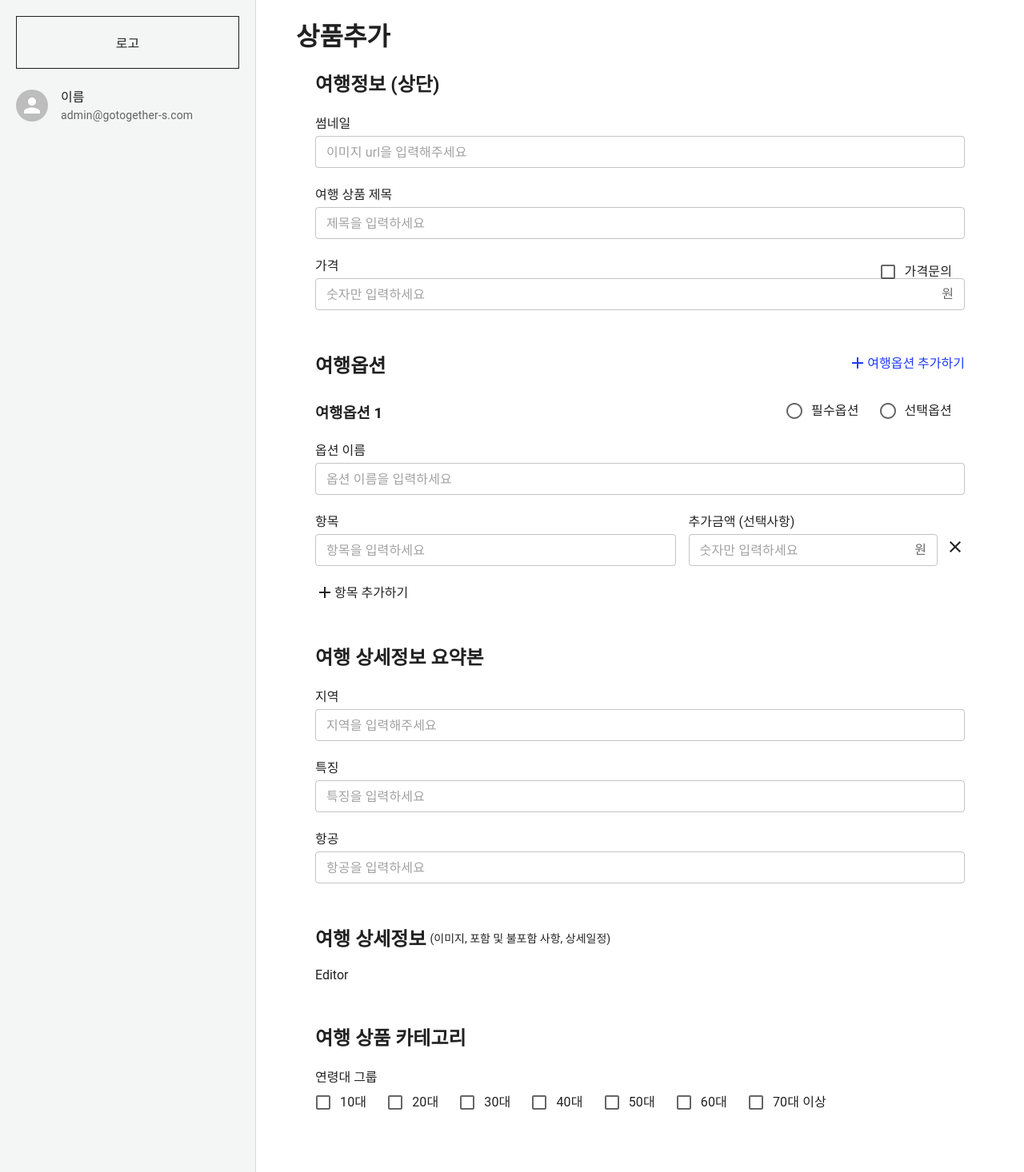
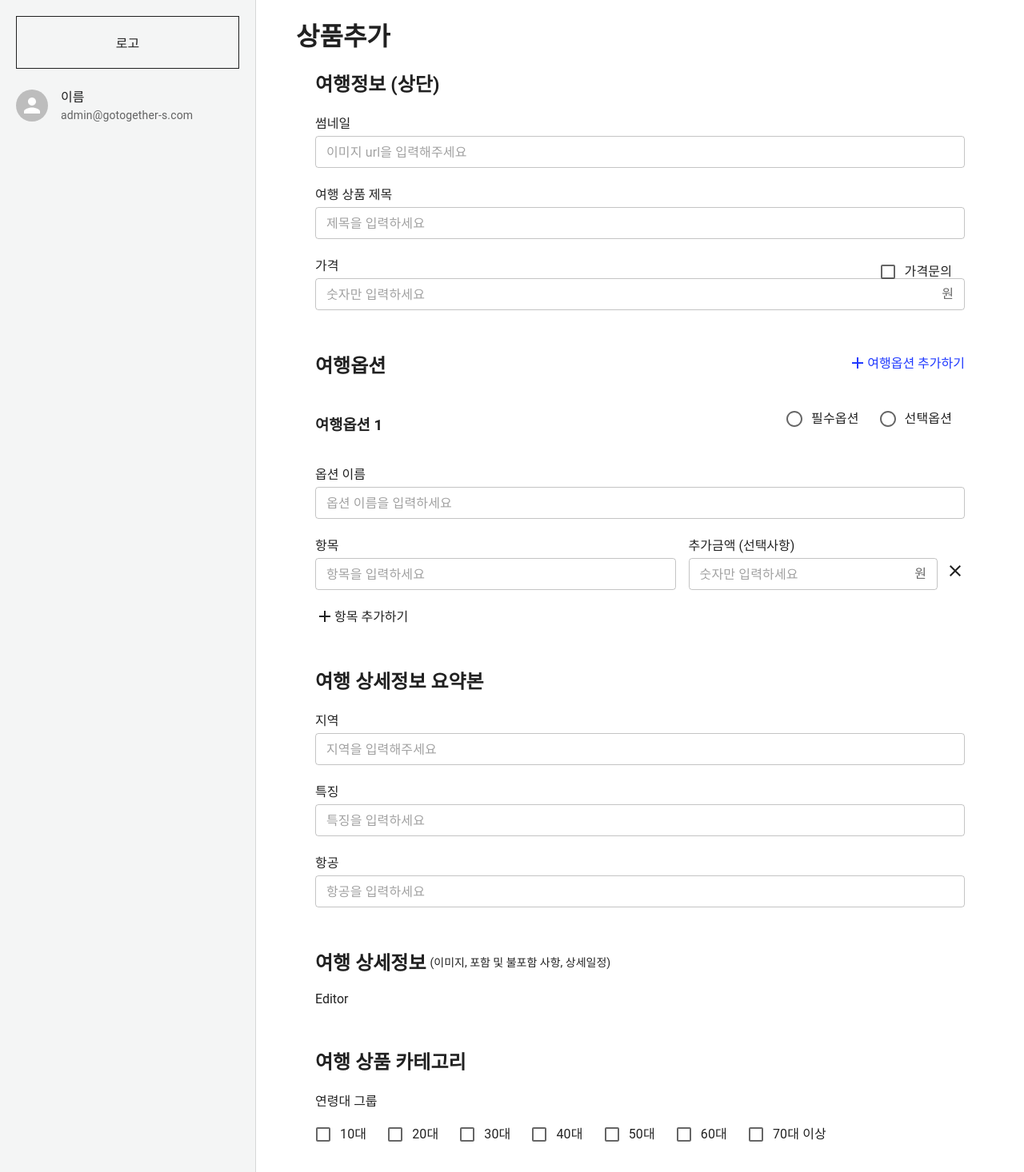
Before and after one commit to gotogether-s/gotogether-s-admin, a Next.js app: page / in a window 1280 px wide. Shown: the top 1466 px of the page at 80% size. Built offline with nearby package versions, Linux system fonts and the light colour scheme.

Commit message:
#4 design: Update CheckBox and RadioButton style

```diff
--- a/components/AddProduct/Info/Info.module.scss
+++ b/components/AddProduct/Info/Info.module.scss
@@ -4,5 +4,8 @@
     position: absolute;
     top: 0;
     right: 0;
+    div {
+      margin-bottom: 0;
+    }
   }
 }
--- a/components/CheckBox/CheckBox.module.scss
+++ b/components/CheckBox/CheckBox.module.scss
@@ -0,0 +1,6 @@
+.input-wrapper {
+  margin-bottom: 2rem;
+}
+.label {
+  margin-bottom: 1rem;
+}
--- a/components/CheckBox/index.tsx
+++ b/components/CheckBox/index.tsx
@@ -34,7 +34,7 @@ const CheckBox = props => {
   }
 
   return (
-    <>
+    <div className={style['input-wrapper']}>
       <div className={style['label']}>{label}</div>
       <FormGroup row>
         {values.map((value, valueIndex) => (
@@ -54,7 +54,7 @@ const CheckBox = props => {
           />
         ))}
       </FormGroup>
-    </>
+    </div>
   )
 }
 
--- a/components/RadioButton/RadioButton.module.scss
+++ b/components/RadioButton/RadioButton.module.scss
@@ -0,0 +1,6 @@
+.input-wrapper {
+  margin-bottom: 2rem;
+}
+.label {
+  margin-bottom: 1rem;
+}
--- a/components/RadioButton/index.tsx
+++ b/components/RadioButton/index.tsx
@@ -24,7 +24,7 @@ const RadioButton = props => {
   }
 
   return (
-    <>
+    <div className={style['input-wrapper']}>
       <div className={style['label']}>{label}</div>
       <RadioGroup
         row
@@ -40,7 +40,7 @@ const RadioButton = props => {
           />
         ))}
       </RadioGroup>
-    </>
+    </div>
   )
 }
 
```
